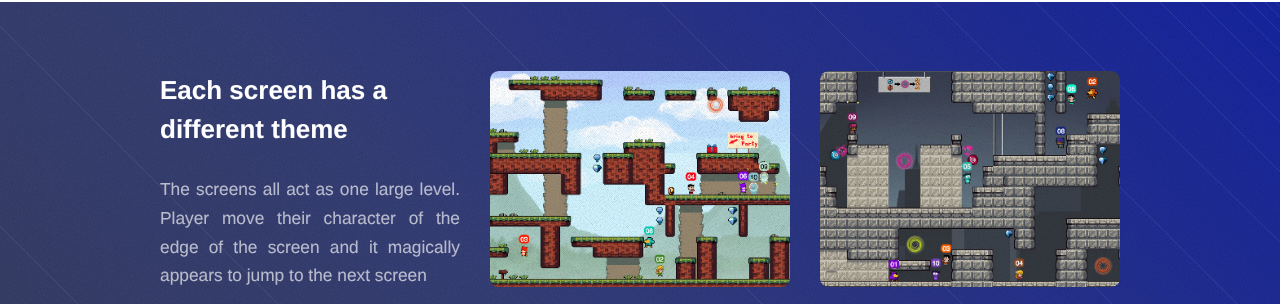
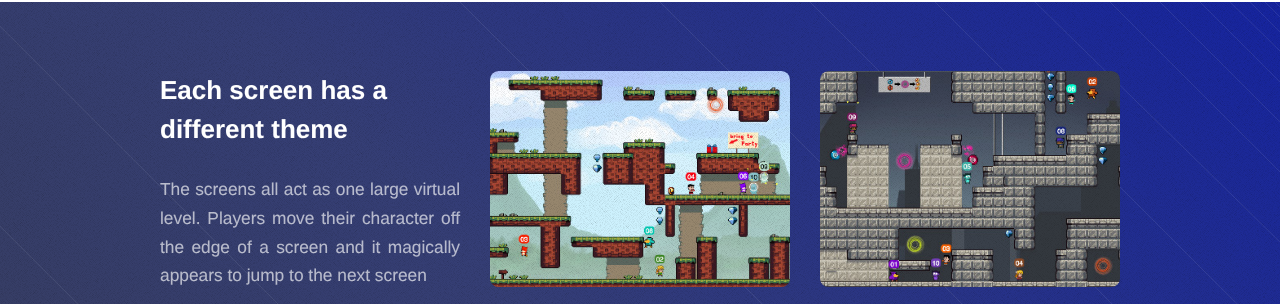
Before and after one commit to greggman/hft-tonde-iko, a plain HTML site: page index.html in a window 1280 px wide. Shown: the part 1923-2227 px from the top of the page. Drawn offline with Linux system fonts and the light colour scheme.

Commit message:
fix typos

```diff
--- a/index.html
+++ b/index.html
@@ -67,8 +67,8 @@
                             <div class="4u">
                                 <section>
                                     <h3>Each screen has a different theme</h3>
-                                    <p>The screens all act as one large level. Player move their character of the edge
-                                    of the screen and it magically appears to jump to the next screen</p>
+                                    <p>The screens all act as one large virtual level. Players move their character off the edge
+                                    of a screen and it magically appears to jump to the next screen</p>
                                     <footer>
                                         <a href="#third" class="button scrolly">Meet the Team</a>
                                     </footer>
```
